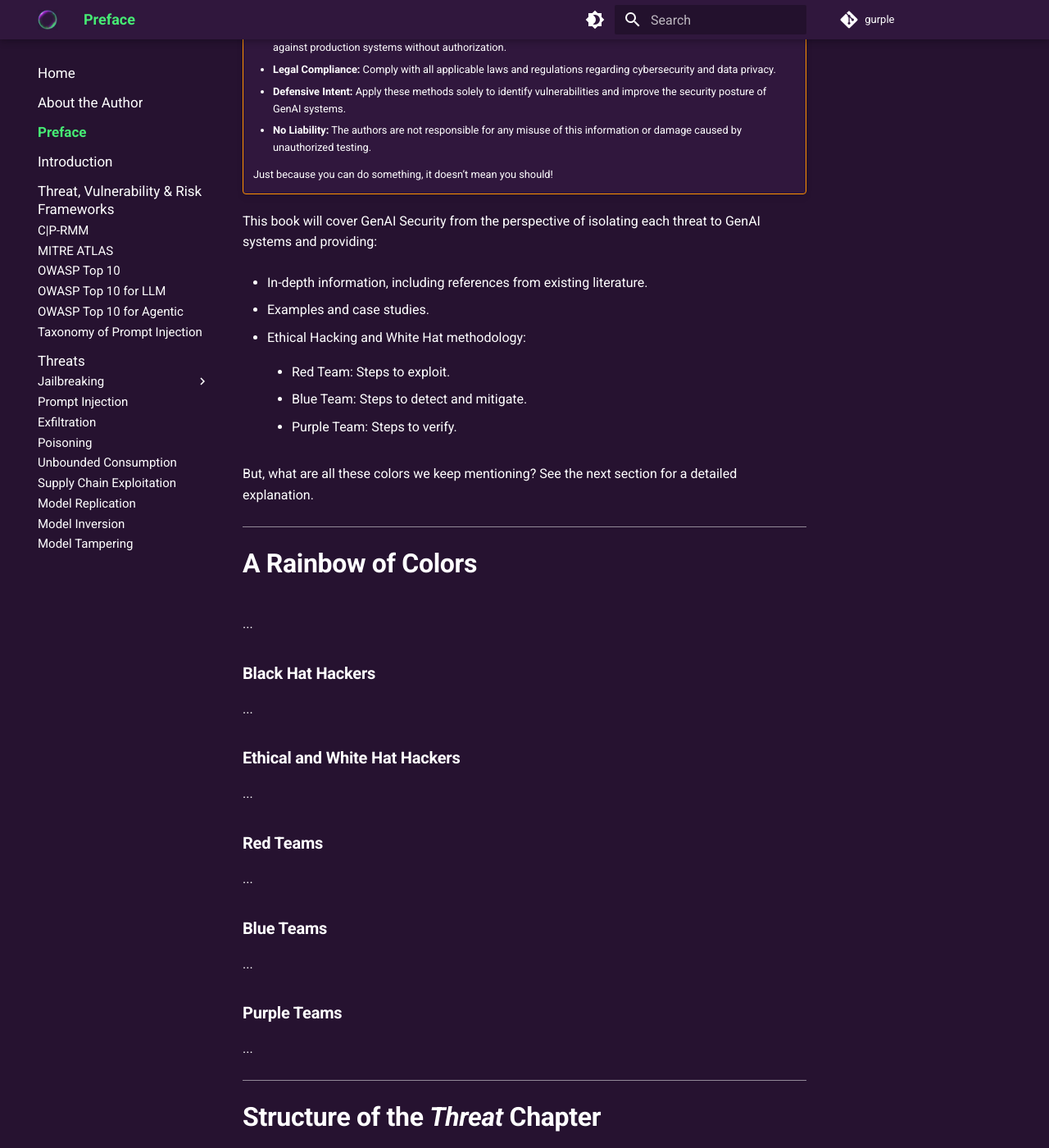
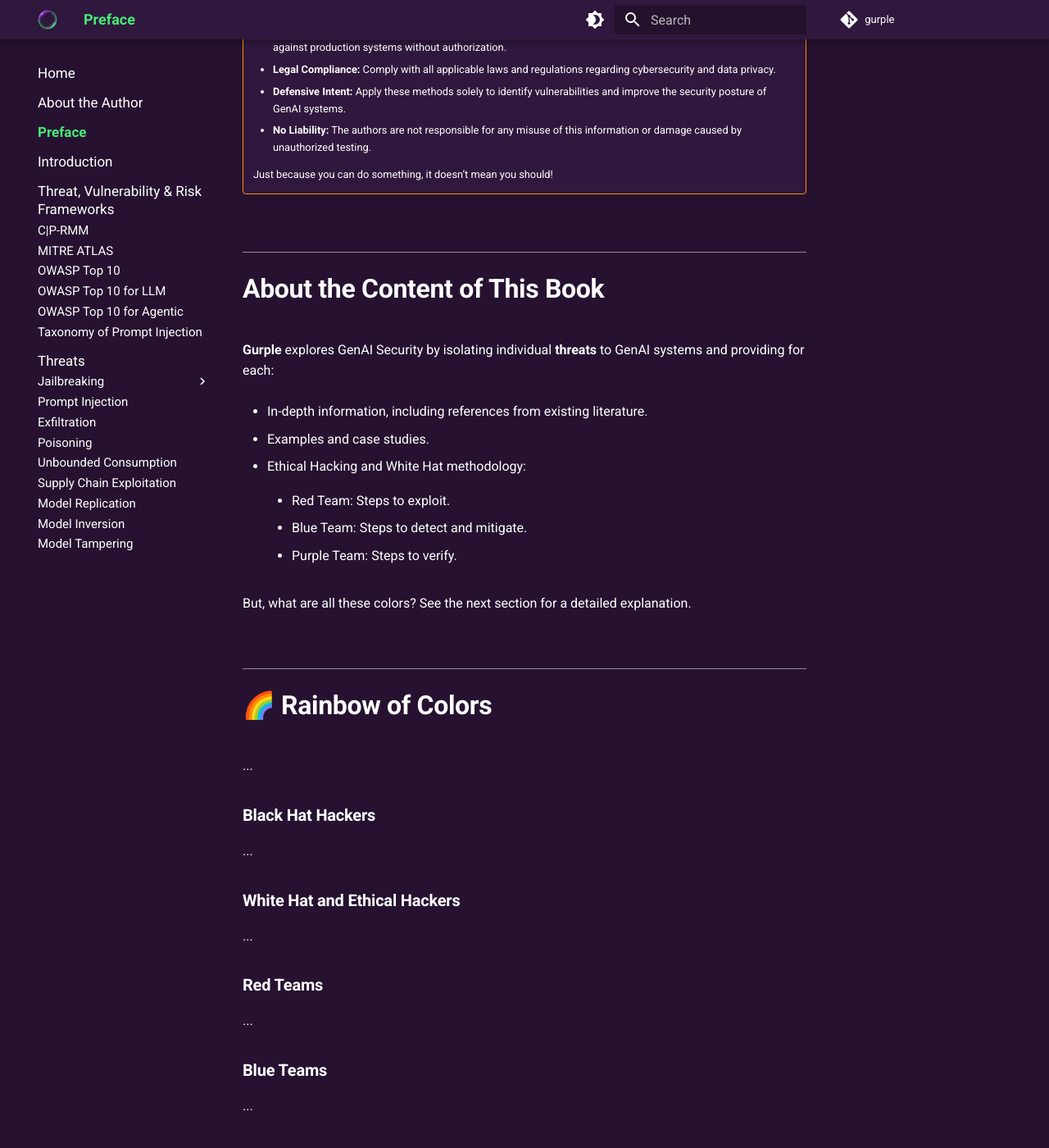
Before and after one commit to felipepenha/gurple, an MkDocs documentation site: the page built from docs/preface/index.md, in a window 1280 px wide and 1400 px high, scrolled down 480 px. Shown: the whole window at 82% size. Built offline with MkDocs 1.6.1 and Material for MkDocs 9.7.7, drawn with Linux system fonts in a browser that asks for light colours; comment, search, counter and statistics services are not loaded; some of the changed text lies outside the part shown.

Commit message:
add: preface and about the author content.

```diff
--- a/docs/preface/index.md
+++ b/docs/preface/index.md
@@ -17,7 +17,12 @@
     Just because you can do something, it doesn’t mean you should!
 
 
-This book will cover GenAI Security from the perspective of isolating each threat to GenAI systems and providing:
+<br />
+
+---
+# **About the Content of This Book**
+
+**Gurple** explores GenAI Security by isolating individual **threats** to GenAI systems and providing for each:
 
 * In-depth information, including references from existing literature.
 
@@ -31,10 +36,13 @@
 
     * Purple Team: Steps to verify.
 
-But, what are all these colors we keep mentioning? See the next section for a detailed explanation.
+But, what are all these colors? See the next section for a detailed explanation.
+
+
+<br />
 
 ---
-# **A Rainbow of Colors**
+# 🌈 **Rainbow of Colors**
 
 ...
 
@@ -44,7 +52,7 @@
 ...
 
 
-### **Ethical and White Hat Hackers**
+### **White Hat and Ethical Hackers**
 
 ...
 
@@ -63,6 +71,16 @@
 
 ...
 
+### **Gurple**
+
+A wordplay on GenAI (letter "G") and "Purple Team" fused to become "Gurple".
+
+At the same time, **gurple** is a mysterious and unusual color which is a mix of green and purple.
+
+That's it! Just a book about GenAI Security with a fun and memorable name.
+
+
+<br />
 
 ---
 # **Structure of the _Threat_ Chapter**
```
Also changed, not shown: docs/author/index.md (+5 -3 lines).
